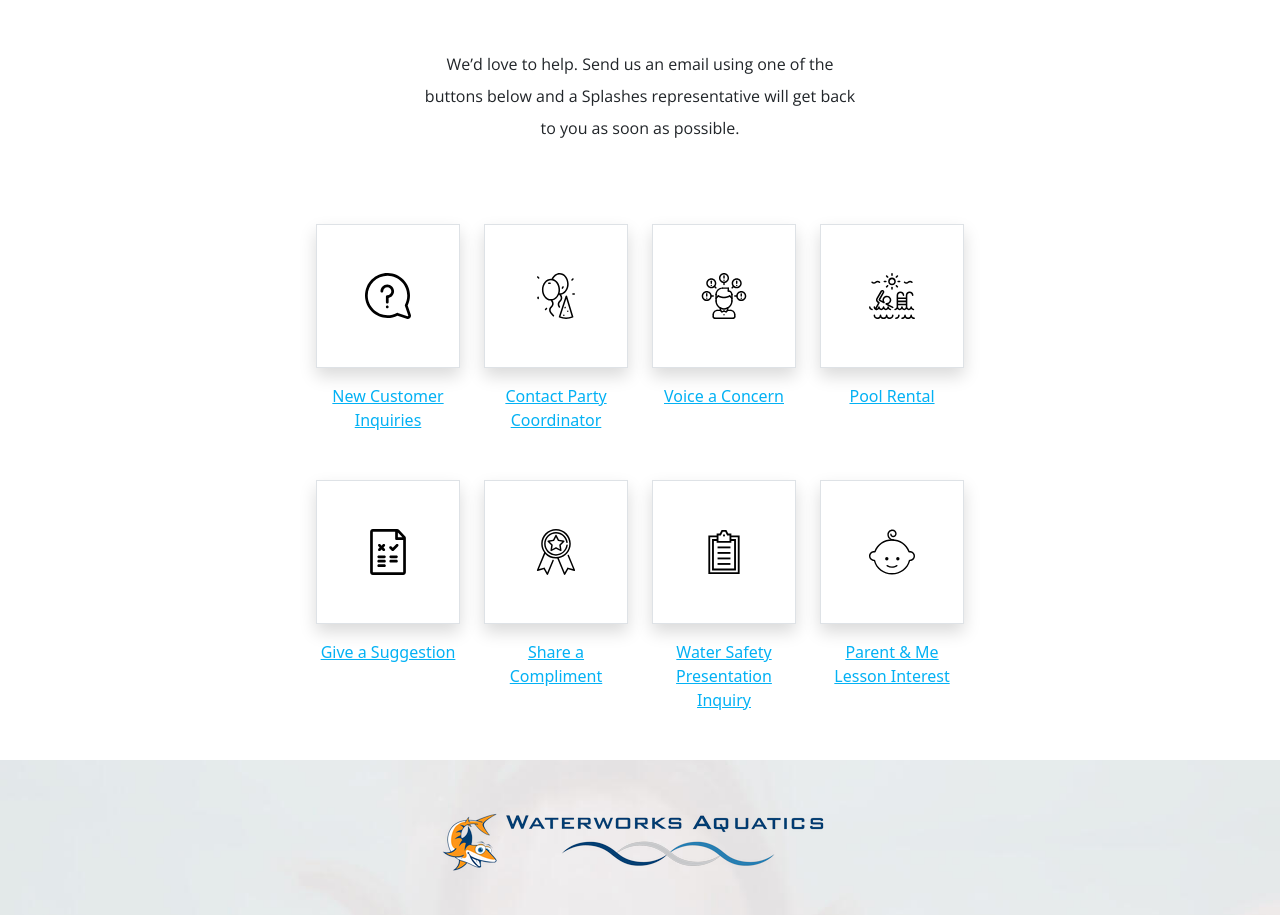
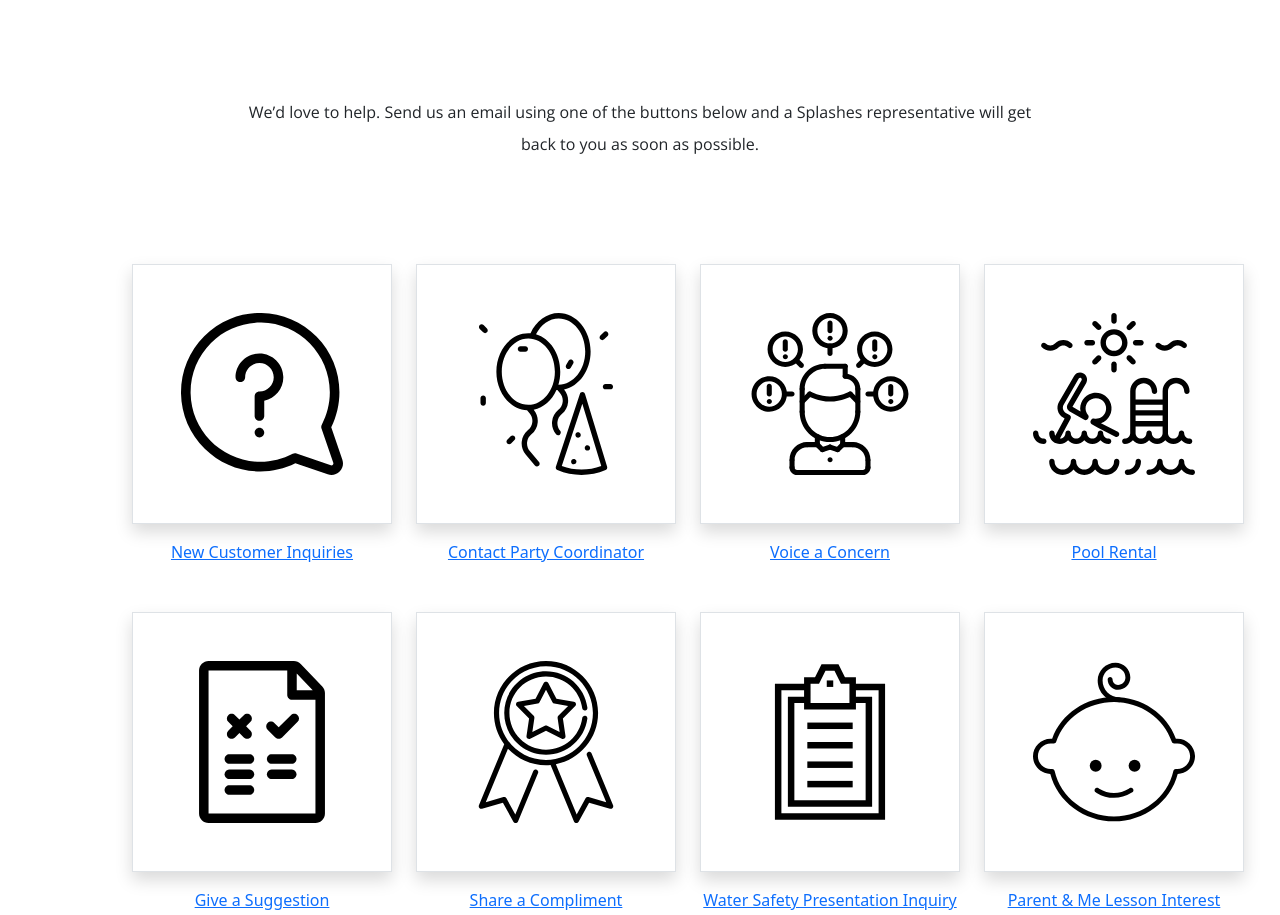
Before and after one commit to MortenJuul/Project1-RedTeam, a plain HTML site: page Location.html in a window 1280 px wide. Shown: the part 500-1415 px from the top of the page. Drawn offline with nearby package versions, Linux system fonts and the light colour scheme.

Commit message:
Sijia Commit 2.26

```diff
--- a/Location.html
+++ b/Location.html
@@ -82,56 +82,55 @@
     <!-- End Header -->
 
     <!-- Main Content -->
-    <main id="location">
-        <div id="contact-title">
-            <h1>Contact Us</h2>
+    <main id="contact" class="container-fluid">
+        <div id="contact-title" class="row">
+            <h1 class="col d-flex justify-content-center align-items-center">Contact Us</h2>
         </div>
-        <div id="contact-content">
-            <p>
+        <div id="contact-content" class="row mx-5 my-5">
+            <p class="col">
                 We’d love to help. Send us an email using one of the buttons below and
                 a Splashes representative will get back to you as soon as possible.
             </p>
-            <div id="contact-info" class="row mx-5 gx-4">
-                <div class="contact-icon col-lg-3">
+            <div id="contact-info" class="row mx-5 gx-4 my-4">
+                <div class="contact-icon col-sm-8 col-md-3">
                     <img class="img-responsive border shadow p-5 mb-3" src="Project 1/images/icon-buttons/question.svg"
                         alt="New Customer Inquiries" />
-                    <a href="#" class="d-block" style="color:#03B1F4;">New Customer Inquiries</a>
+                    <a href="#" class="d-block">New Customer Inquiries</a>
                 </div>
-                <div class="contact-icon col-lg-3">
+                <div class="contact-icon col-sm-8 col-md-3">
                     <img class="img-responsive border shadow p-5 mb-3"
-                        src="Project 1/images/icon-buttons/party-coordinator-form.svg"
-                        alt="Contact Party Coordinator" />
-                    <a href="#" class="d-block" style="color:#03B1F4;">Contact Party Coordinator</a>
+                        src="Project 1/images/icon-buttons/party-coordinator-form.svg" alt="Contact Party Coordinator" />
+                    <a href="#" class="d-block">Contact Party Coordinator</a>
                 </div>
-                <div class="contact-icon col-lg-3">
+                <div class="contact-icon col-sm-8 col-md-3">
                     <img class="img-responsive border shadow p-5 mb-3" src="Project 1/images/icon-buttons/concern.svg"
                         alt="Voice a Concern" />
-                    <a href="#" class="d-block" style="color:#03B1F4;">Voice a Concern</a>
+                    <a href="#" class="d-block">Voice a Concern</a>
                 </div>
-                <div class="contact-icon col-lg-3">
-                    <img class="img-responsive border shadow p-5 mb-3"
-                        src="Project 1/images/icon-buttons/swimming-pool.svg" alt="Pool Rental" />
-                    <a href="#" class="d-block" style="color:#03B1F4;">Pool Rental</a>
+                <div class="contact-icon col-sm-8 col-md-3">
+                    <img class="img-responsive border shadow p-5 mb-3" src="Project 1/images/icon-buttons/swimming-pool.svg"
+                        alt="Pool Rental" />
+                    <a href="#" class="d-block">Pool Rental</a>
                 </div>
-                <div class="contact-icon col-lg-3">
-                    <img class="img-responsive border shadow p-5 mb-3"
-                        src="Project 1/images/icon-buttons/suggestion.svg" alt="Give a Suggestion" />
-                    <a href="#" class="d-block" style="color:#03B1F4;">Give a Suggestion</a>
+                <div class="contact-icon col-sm-8 col-md-3">
+                    <img class="img-responsive border shadow p-5 mb-3" src="Project 1/images/icon-buttons/suggestion.svg"
+                        alt="Give a Suggestion" />
+                    <a href="#" class="d-block">Give a Suggestion</a>
                 </div>
-                <div class="contact-icon col-lg-3">
-                    <img class="img-responsive border shadow p-5 mb-3"
-                        src="Project 1/images/icon-buttons/compliment.svg" alt="Share a Compliment" />
-                    <a href="#" class="d-block" style="color:#03B1F4;">Share a Compliment</a>
+                <div class="contact-icon col-sm-8 col-md-3">
+                    <img class="img-responsive border shadow p-5 mb-3" src="Project 1/images/icon-buttons/compliment.svg"
+                        alt="Share a Compliment" />
+                    <a href="#" class="d-block">Share a Compliment</a>
                 </div>
-                <div class="contact-icon col-lg-3">
+                <div class="contact-icon col-sm-8 col-md-3">
                     <img class="img-responsive border shadow p-5 mb-3" src="Project 1/images/icon-buttons/form.svg"
                         alt="Water Safety Presentation Inquiry" />
-                    <a href="#" class="d-block" style="color:#03B1F4;">Water Safety Presentation Inquiry</a>
+                    <a href="#" class="d-block">Water Safety Presentation Inquiry</a>
                 </div>
-                <div class="contact-icon col-lg-3">
+                <div class="contact-icon col-sm-8 col-md-3">
                     <img class="img-responsive border shadow p-5 mb-3" src="Project 1/images/icon-buttons/baby.svg"
                         alt="Parent & Me Lesson Interest" />
-                    <a href="#" class="d-block" style="color:#03B1F4;">Parent & Me Lesson Interest</a>
+                    <a href="#" class="d-block">Parent & Me Lesson Interest</a>
                 </div>
             </div>
         </div>
```
Also changed, not shown: swimprograms.html (+73 -14 lines), style.css (line endings or trailing spaces).
